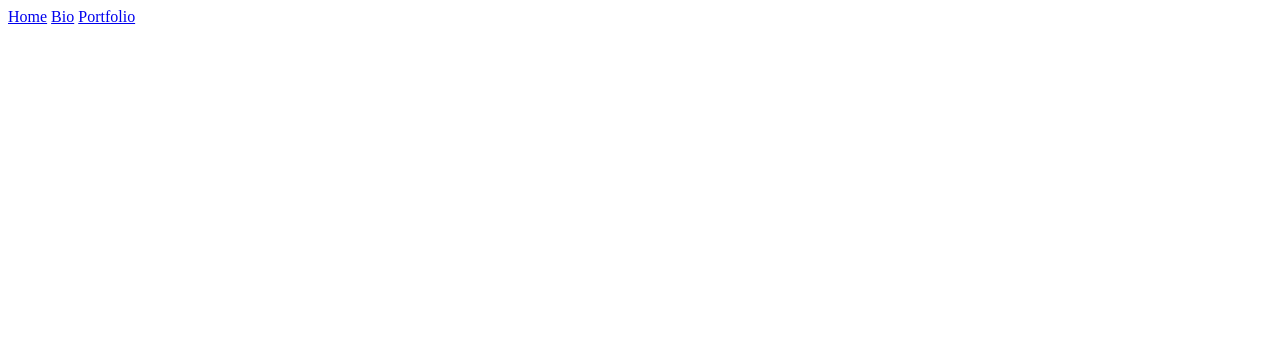
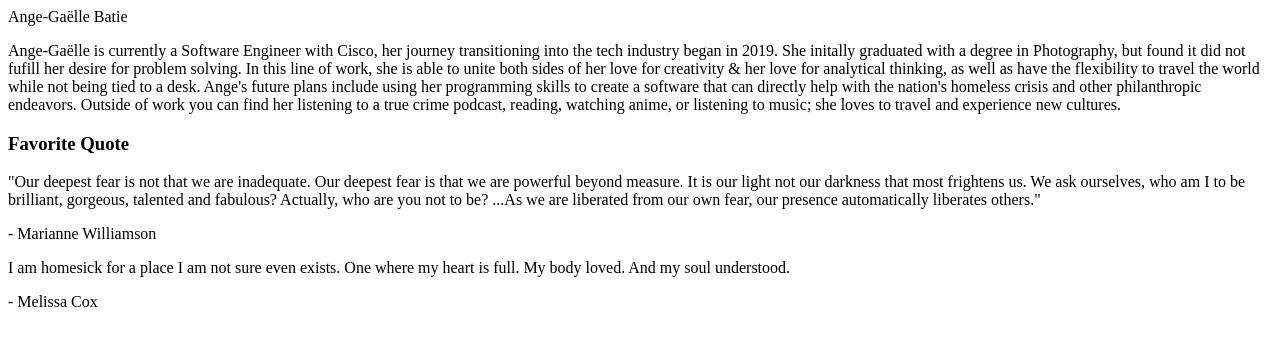
Before and after one commit to a-gbatie/a-gbatie.github.io, a plain HTML site: page about.html in a window 1280 px wide. Drawn offline with Linux system fonts and the light colour scheme.

Commit message:
finished bio page

```diff
--- a/about.html
+++ b/about.html
@@ -8,10 +8,31 @@
     <link rel="stylesheet" href="style.css">
 </head>
 <body>
-    <nav id="nav-links">
+    <header>
+        Ange-Gaëlle Batie
+    </header>
+    <p id="bio-paragraph">
+        Ange-Gaëlle is currently a Software Engineer with Cisco, her journey transitioning into the tech industry began in 2019. She initally graduated with a degree in Photography, but found it did not fufill her desire for problem solving. In this line of work, she is able to unite both sides of her love for creativity & her love for analytical thinking, as well as have the flexibility to travel the world while not being tied to a desk. Ange's future plans include using her programming skills to create a software that can directly help with the nation's homeless crisis and other philanthropic endeavors.
+
+        Outside of work you can find her listening to a true crime podcast, reading, watching anime, or listening to music; she loves to travel and experience new cultures.
+    </p>
+    <h3>Favorite Quote</h3>
+    <p>"Our deepest fear is not that we are inadequate. Our deepest fear is that we are powerful beyond measure. It is our light not our darkness that most frightens us. We ask ourselves, who am I to be brilliant, gorgeous, talented and fabulous? Actually, who are you not to be? ...As we are liberated from our own fear, our presence automatically liberates others." </p>
+    <p>- Marianne Williamson</p>
+
+    <p>I am homesick for a place I am not sure even exists. One where my heart is full. My body loved. And my soul understood.</p>
+    <p>- Melissa Cox</p>
+
+    <!-- <nav id="nav-links">
         <a href="./index.html">Home</a>
         <a href="./about.html">Bio</a>
         <a href="./portfolio.html">Portfolio</a>
-    </nav>
+    </nav> -->
+
+    <!-- <footer id="footer">
+        <a href="https://www.linkedin.com/"><img src="img/LinkedIn icon.jpeg" alt="LinkedIn"></a>
+        <a href="https://www.instagram.com/"><img src="img/IG icon.png" alt="Instagramr"></a>
+        <a href="https://twitter.com/"><img src="img/Twitter icon.jpeg" alt="Twitter"></a>
+    </footer> -->
 </body>
 </html>
--- a/style.css
+++ b/style.css
@@ -23,6 +23,11 @@
     object-fit: cover;
 
 }
+
+/* #footer > img{
+    width: 50px;
+    height: 50px;
+} */
 
 /* Container needed to position the overlay. Adjust the width as needed */
 /* Make the image to responsive */
```
Also changed, not shown: portfolio.html (+2 -2 lines), img/IG icon.png (added), img/LinkedIn icon.jpeg (added), img/Twitter icon.jpeg (added).
